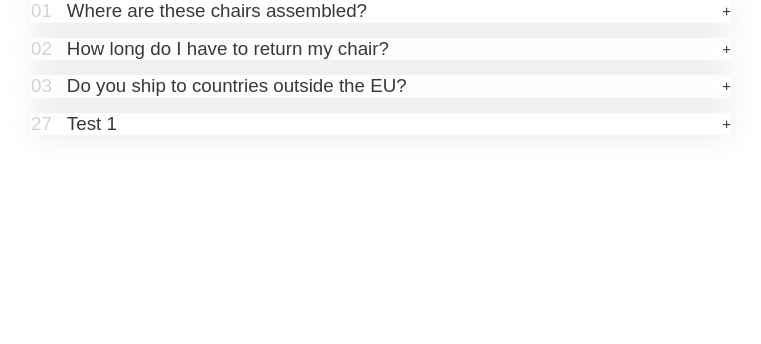
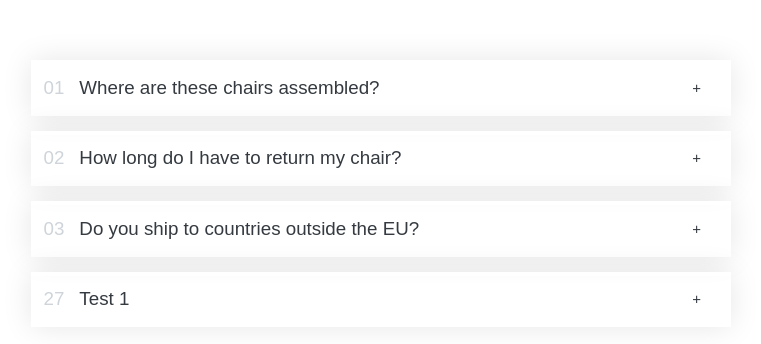
Before and after one commit to Briso10-dev/Proejct-Accordion, a React (Vite) app: page / in a window 1280 px wide. Shown: the top 344 px of the page, without its empty margins (259-1020 px from the left). Built offline with nearby package versions, Linux system fonts and the light colour scheme.

Commit message:
Removing default css formating - Tailwindcss only

```diff
--- a/src/index.css
+++ b/src/index.css
@@ -1,9 +1,6 @@
 @import "tailwindcss";
 
 *{
-  padding: 0;
-  border: 0;
-  margin: 0;
   box-sizing: border-box;
 }
 
```
